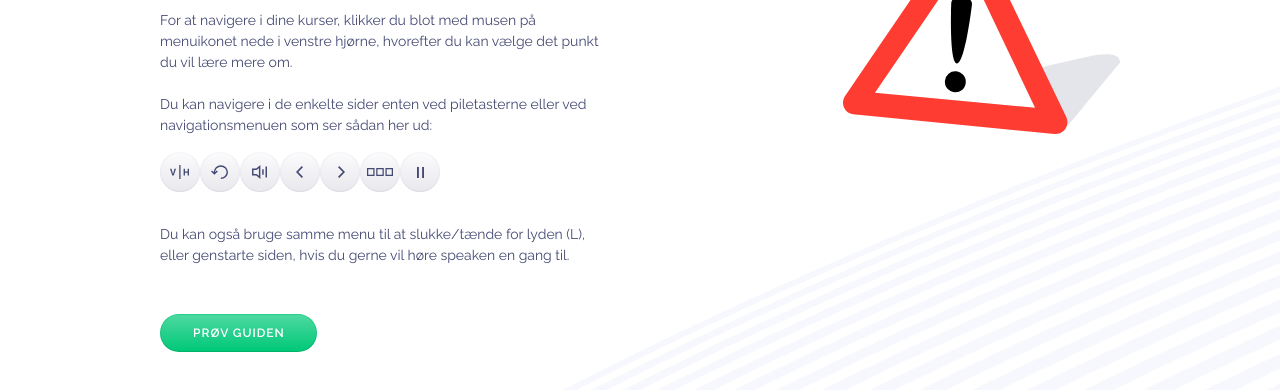
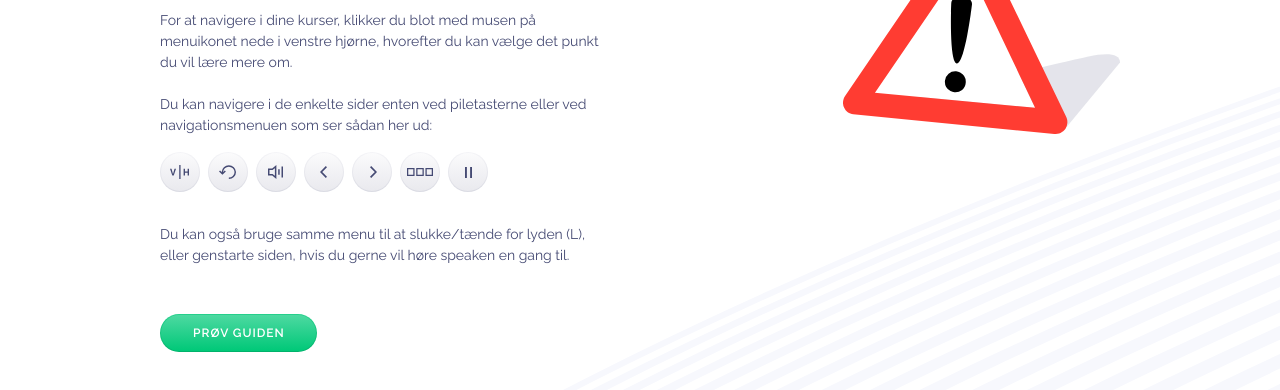
Before and after one commit to Refrase/koreklar_prototypes, a website: page index.html in a window 1280 px wide. Shown: the part 202-592 px from the top of the page. Drawn offline with Linux system fonts and the light colour scheme.

Commit message:
Added margin to each button on landing page

```diff
--- a/index.html
+++ b/index.html
@@ -22,37 +22,37 @@
         <p>For at navigere i dine kurser, klikker du blot med musen på menuikonet nede i venstre hjørne, hvorefter du kan vælge det punkt du vil lære mere om. <br/><br/>Du kan navigere i de enkelte sider enten ved piletasterne eller ved navigationsmenuen som ser sådan her ud:</p>
 
         <div class="display-flex margin-top margin-bottom-2-1">
-          <div class="btn btn-control">
+          <div class="btn btn-control margin-right-1-2">
             <div class="btn-control_inner">
               <img src="assets/ic_vh.svg" alt="Ikon venstre/højre" height="14" style="margin-right: 3px;">
             </div>
           </div>
-          <div class="btn btn-control">
+          <div class="btn btn-control margin-right-1-2">
             <div class="btn-control_inner">
               <img src="assets/ic_restart.svg" alt="Ikon genstart" height="14" style="margin-right: 3px;">
             </div>
           </div>
-          <div class="btn btn-control">
+          <div class="btn btn-control margin-right-1-2">
             <div class="btn-control_inner">
               <img src="assets/ic_sound.svg" alt="Ikon lyd" height="14" style="margin-right: 3px;">
             </div>
           </div>
-          <div class="btn btn-control">
+          <div class="btn btn-control margin-right-1-2">
             <div class="btn-control_inner">
               <img src="assets/ic_left.svg" alt="Ikon venstre" height="12" style="margin-right: 3px;">
             </div>
           </div>
-          <div class="btn btn-control">
+          <div class="btn btn-control margin-right-1-2">
             <div class="btn-control_inner">
               <img src="assets/ic_right.svg" alt="Ikon højre" height="12" style="margin-left: 1px;">
             </div>
           </div>
-          <div class="btn btn-control">
+          <div class="btn btn-control margin-right-1-2">
             <div class="btn-control_inner">
               <img src="assets/ic_thumbnails.svg" alt="Ikon billedepanel" width="26" style="margin-right: 2px;">
             </div>
           </div>
-          <div class="btn btn-control">
+          <div class="btn btn-control margin-right-1-2">
             <div class="btn-control_inner">
               <img src="assets/ic_pause.svg" alt="Ikon pause" height="11" style="margin-right: 1px;">
             </div>
```
